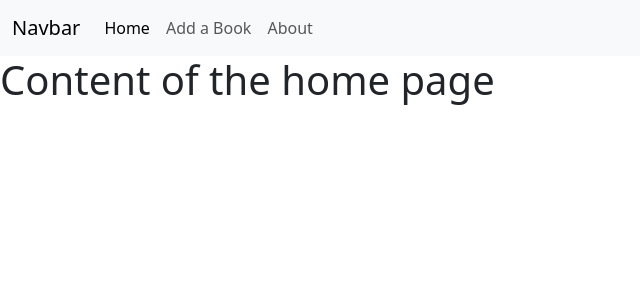
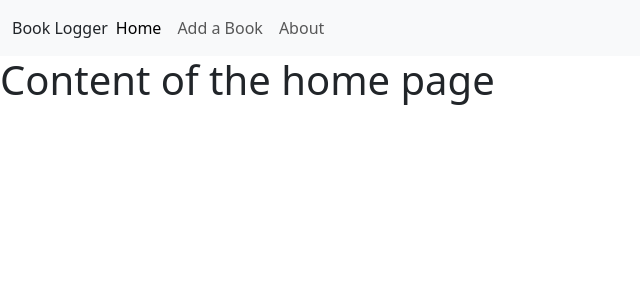
Before and after one commit to Santhosh-Madesh/book-logger, a Django app: page /book_logger/ in a window 1280 px wide. Shown: the top 300 px of the page, without its empty margins (0-640 px from the left). Run offline with Django 5.2, Linux system fonts and the light colour scheme.

Commit message:
added a disabled anchor tag to the top of the nav bar

```diff
--- a/book_logger/templates/book_logger/home.html
+++ b/book_logger/templates/book_logger/home.html
@@ -10,7 +10,7 @@
 <body>
     <nav class="navbar navbar-expand-lg bg-body-tertiary">
   <div class="container-fluid">
-    <a class="navbar-brand" href="#">Navbar</a>
+    <a class="nav-link disabled" aria-disabled="true">Book Logger</a>
     <button class="navbar-toggler" type="button" data-bs-toggle="collapse" data-bs-target="#navbarNavAltMarkup" aria-controls="navbarNavAltMarkup" aria-expanded="false" aria-label="Toggle navigation">
       <span class="navbar-toggler-icon"></span>
     </button>
```
